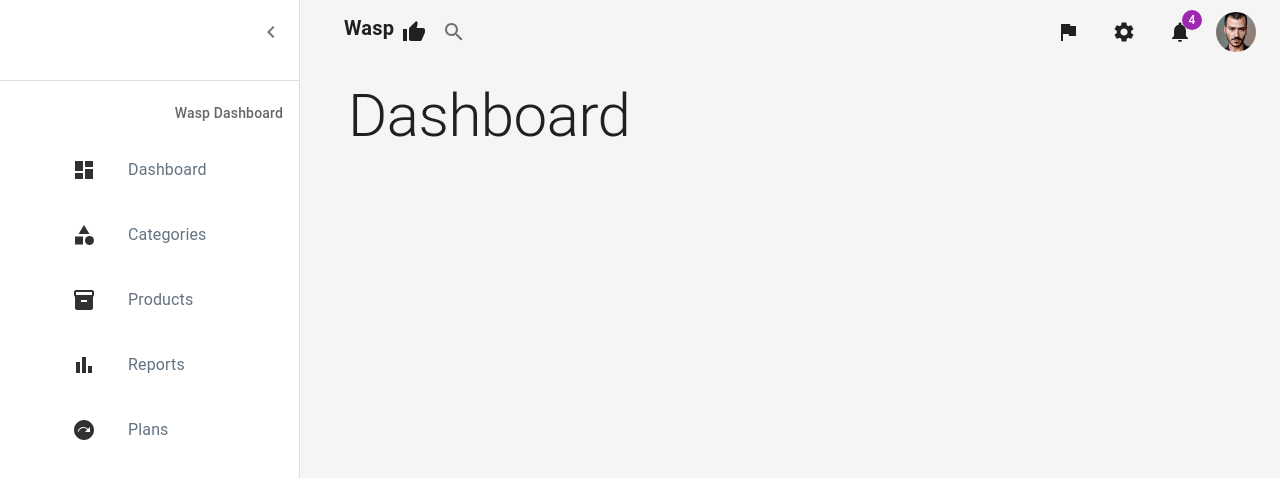
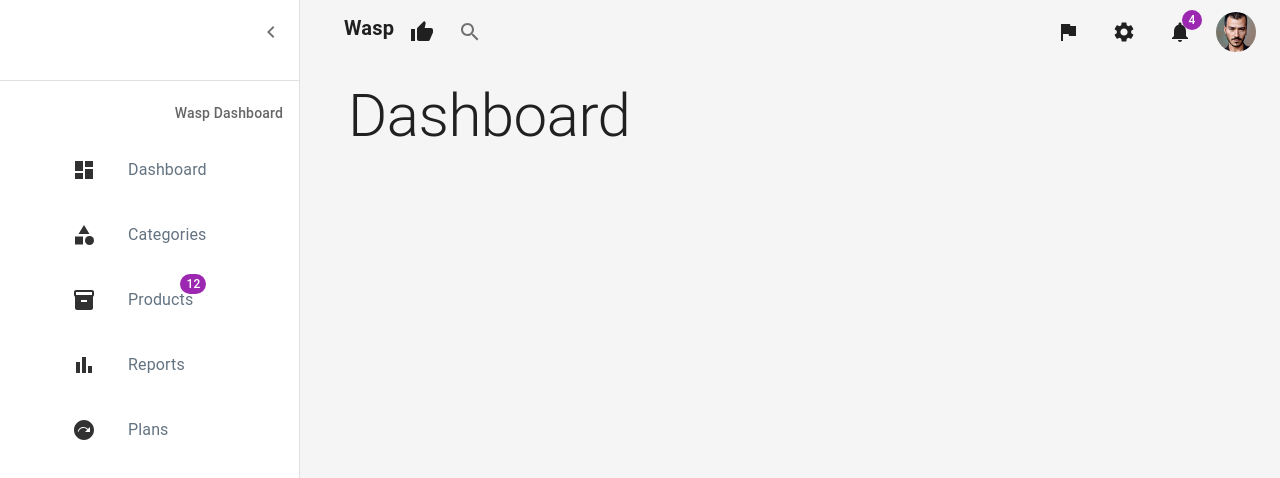
Before and after one commit to Latrodect/RepsonsiveScheduleHelper-React-Django, a React (Create React App) app in the folder frontend/stat-user/: page /dashboard in a window 1280 px wide. Shown: the top 478 px of the page. Built offline with nearby package versions, Linux system fonts and the light colour scheme; sample sign-in values are in the browser's storage.

Commit message:
Badge Added to SideBar

```diff
--- a/frontend/stat-user/src/components/dashboard/navbar/sideBar.js
+++ b/frontend/stat-user/src/components/dashboard/navbar/sideBar.js
@@ -51,7 +51,7 @@ export default function Dashboard({ children }) {
     <ThemeProvider theme={defaultTheme}>
       <Box sx={{ display: 'flex' }}>
         <CssBaseline />
-        <TopBar open={open} setOpen={setOpen} />
+        <TopBar open={open} />
         <Drawer variant="permanent" open={open}>
           <Toolbar
             sx={{
@@ -80,7 +80,7 @@ export default function Dashboard({ children }) {
                     <MenuIcon />
                 </IconButton>
           </Toolbar>
-          <List component="nav">
+          <List component="nav" >
             <Divider sx={{ my: 1 }} />
             <ListSubheader sx={{
               textAlign: "right",
--- a/frontend/stat-user/src/components/dashboard/navbar/staticMenuList.js
+++ b/frontend/stat-user/src/components/dashboard/navbar/staticMenuList.js
@@ -2,47 +2,67 @@ import * as React from 'react';
 import ListItemButton from '@mui/material/ListItemButton';
 import ListItemIcon from '@mui/material/ListItemIcon';
 import ListItemText from '@mui/material/ListItemText';
-import {PrimaryMenuItems} from '../../../utils/utils'
-import {useNavigate} from "react-router-dom"
+import { PrimaryMenuItems } from '../../../utils/utils'
+import { useNavigate } from "react-router-dom"
+import Badge from '@mui/material/Badge';
 
 
-export default function StaticMenu(){
+
+export default function StaticMenu(open) {
   const navigate = useNavigate()
 
-  return(
+  return (
     <>
       {
-      PrimaryMenuItems.map((item)=>{
+        PrimaryMenuItems.map((item) => {
           return <ListItemButton
             sx={{
-          height:"65px",
-          width:"90%",
-          textAlign:"left",
-          ml:2,
-          borderRadius:"10px",
-          paddingLeft:5,
-          paddingRight:5
+              height: "65px",
+              width: "90%",
+              textAlign: "left",
+              ml: 2,
+              borderRadius: "10px",
+              paddingLeft: 5,
+              paddingRight: 5
             }}
-        onClick={()=>(navigate(item.path))}>
+            onClick={() => (navigate(item.path))}>
             <ListItemIcon
               sx={{
-            color:"#313131",
-            ml:2
+                color: "#313131",
+                ml: 2
               }}>
               {item.icon}
             </ListItemIcon>
+            {item.path == '/products' ? (<Badge
+              badgeContent={12}
+              color="secondary">
               <ListItemText
                 primary={item.title}
                 primaryTypographyProps={{
-            overflow:"hidden",
-            textOverflow:"ellipsis",
-            whiteSpace:"nowrap",
-            display:"block",
-            color:"rgb(99,115,129)",
+                  overflow: "hidden",
+                  textOverflow: "ellipsis",
+                  whiteSpace: "nowrap",
+                  display: "block",
+                  color: "rgb(99,115,129)",
                   fontSize: "Public Sans', sans-serif",
-            fontWeight:"600",
-            textTransform:"capitalize"
-          }}/>
+                  fontWeight: "600",
+                  textTransform: "capitalize"
+                }} />
+            </Badge>
+            ) : (
+              <ListItemText
+                primary={item.title}
+                primaryTypographyProps={{
+                  overflow: "hidden",
+                  textOverflow: "ellipsis",
+                  whiteSpace: "nowrap",
+                  display: "block",
+                  color: "rgb(99,115,129)",
+                  fontSize: "Public Sans', sans-serif",
+                  fontWeight: "600",
+                  textTransform: "capitalize"
+                }} />
+            )}
           </ListItemButton>
         })
       }
--- a/frontend/stat-user/src/components/dashboard/navbar/topBar.js
+++ b/frontend/stat-user/src/components/dashboard/navbar/topBar.js
@@ -24,11 +24,13 @@ export default function TopBar({ open }) {
         >
             <Toolbar sx={{ pr: "24px" }}>
                 <Stack
-                    direction='now'
+                    direction='row'
                     spacing={1}
                     sx={{
                         flexGrow: 1,
-                        marginLeft: 40
+                        marginLeft: 40,
+                        transition:'0.4s',
+                        ...(!open && { marginLeft: 12 })
                     }}>
                     <Typography
                         component="h1"
```
Lines whose indentation alone changed are shown as unchanged.
